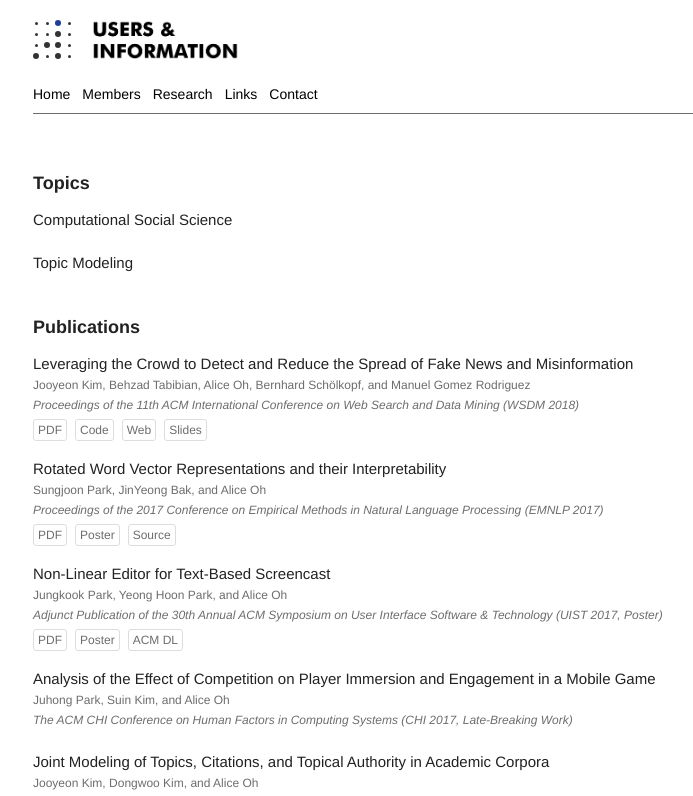
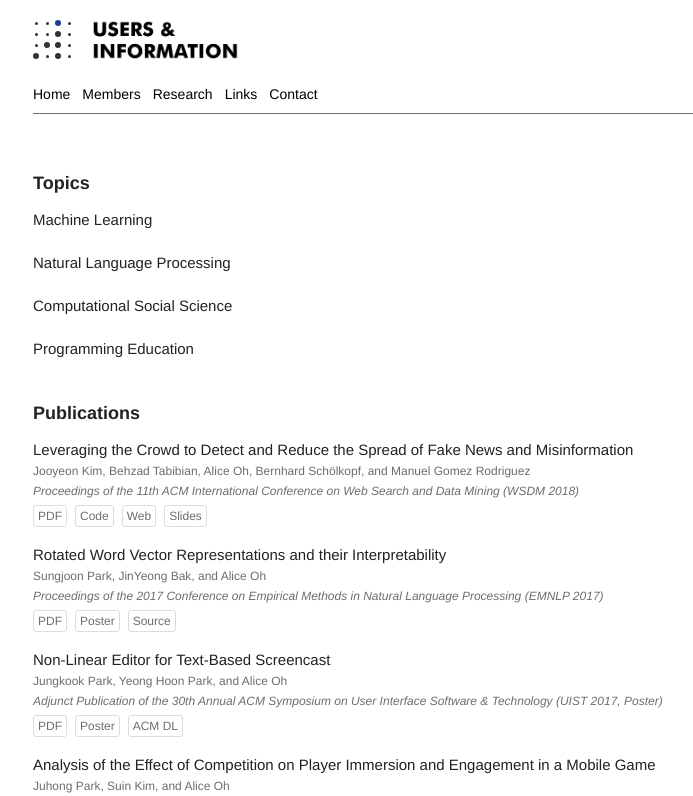
Before and after one commit to uilab-github/uilab-web-old, a React app: page /research in a window 1280 px wide. Shown: the top 796 px of the page, without its empty margins (103-796 px from the left). Built offline with nearby package versions, Linux system fonts and the light colour scheme; a web font is replaced by a local one; what react-google-maps-loader would draw is missing.

Commit message:
Update research topics

```diff
--- a/index.html
+++ b/index.html
@@ -40,6 +40,6 @@
   </head>
   <body>
     <div id="root"></div>
-    <script src="/build/bundle-8af85765ba.js"></script>
+    <script src="/build/bundle-fe6d46371a.js"></script>
   </body>
 </html>
--- a/src/components/Research.js
+++ b/src/components/Research.js
@@ -15,11 +15,19 @@ class Research extends Component {
         </div>
         <div className="c-research__work-list">
           <ResearchWork
+            work={{ title: 'Machine Learning' }}
+            isLinkVisible={false}
+          />
+          <ResearchWork
+            work={{ title: 'Natural Language Processing' }}
+            isLinkVisible={false}
+          />
+          <ResearchWork
             work={{ title: 'Computational Social Science' }}
             isLinkVisible={false}
           />
           <ResearchWork
-            work={{ title: 'Topic Modeling' }}
+            work={{ title: 'Programming Education' }}
             isLinkVisible={false}
           />
         </div>
```
Also changed, not shown: 2 other files (tests, documents, lock files or other folders).
